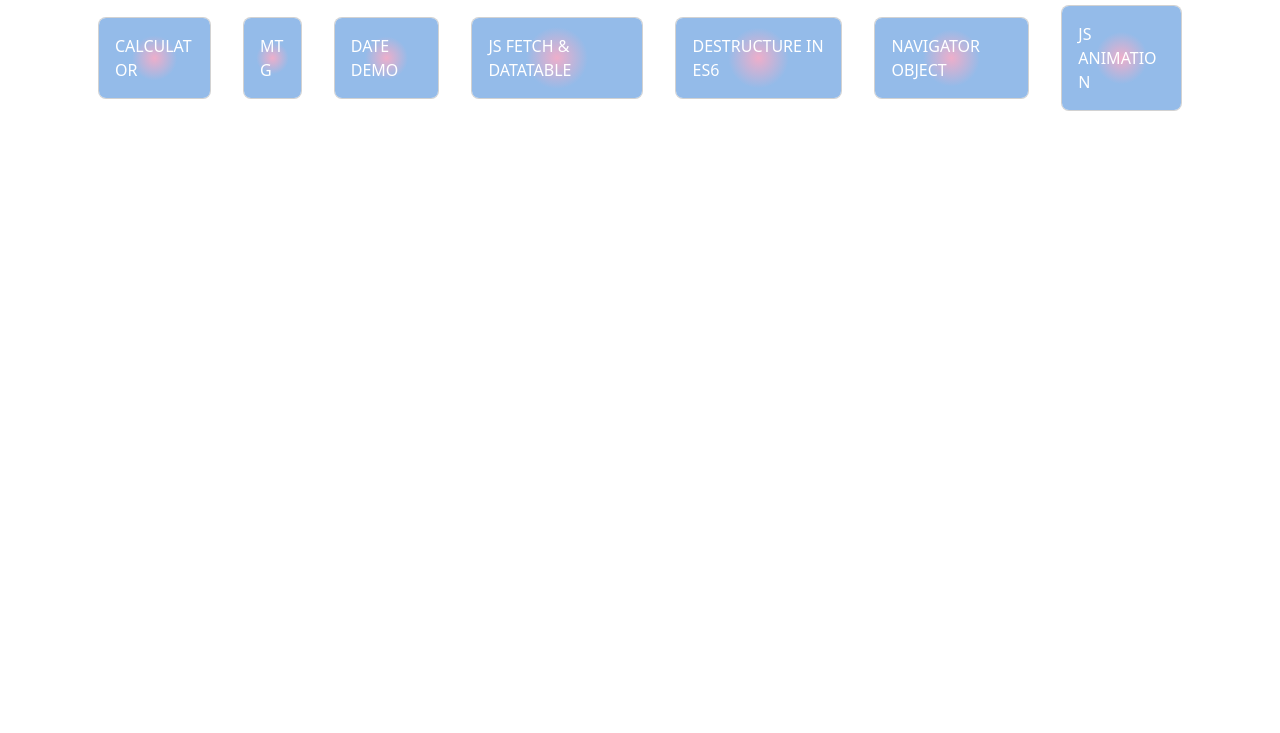
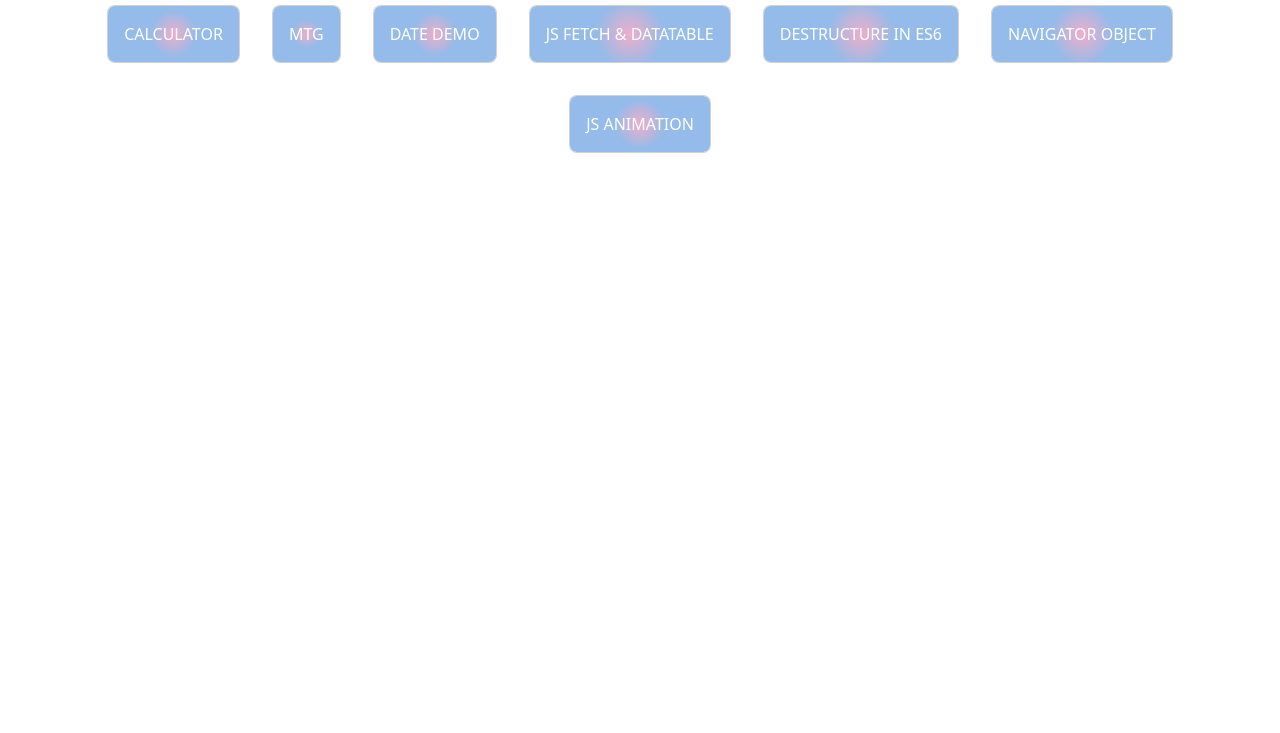
Before and after one commit to imcodes/Web-Dev-Class, a plain HTML site: page js-class/index.html in a window 1280 px wide. Shown: the part 67-800 px from the top of the page. Drawn offline with nearby package versions, Linux system fonts and the light colour scheme.

Commit message:
A little styling adjustment

```diff
--- a/js-class/index.html
+++ b/js-class/index.html
@@ -41,7 +41,7 @@
             <h1>Welcome to Javascript Class</h1>
         </header>
 
-        <section class="d-flex justify-content-center align-items-center g-3">
+        <section class="d-flex flex-wrap justify-content-center align-items-center g-3">
             <li class="links card">
                 <a class="d-block" href="./calculator.html">Calculator</a>
             </li>
```
